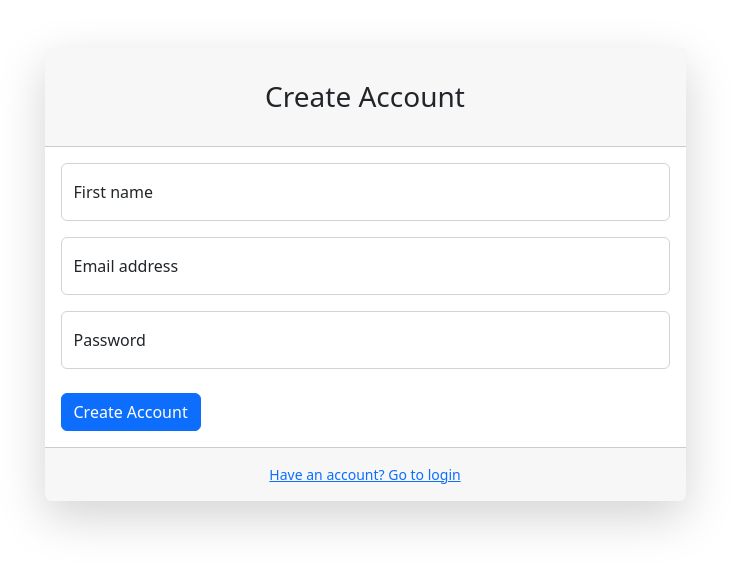
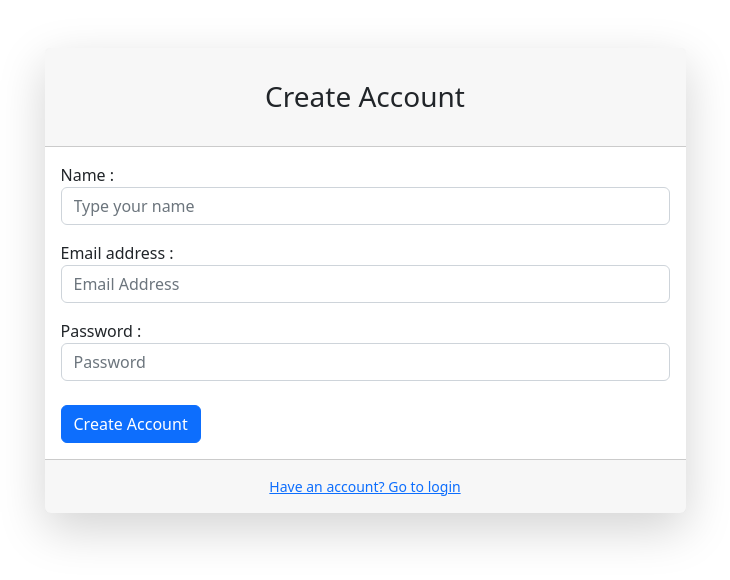
Before and after one commit to alamin-amin/laravel_react_project, a React (Vite) app in the folder LaravelReactEcommers/: page /register in a window 1280 px wide. Shown: the top 580 px of the page, without its empty margins (275-1005 px from the left). Built offline with nearby package versions, Linux system fonts and the light colour scheme.

Commit message:
registasion successfull

```diff
--- a/LaravelReactEcommers/src/components/admin/Category/Add_Category.jsx
+++ b/LaravelReactEcommers/src/components/admin/Category/Add_Category.jsx
@@ -1,11 +1,13 @@
 import React, { useState } from 'react'
 import MasterLayout from '../../../layouts/admin/MasterLayout'
 import axios from 'axios';
-import { swal } from 'sweetalert';
+//  import { swal } from 'sweetalert';
 import { Link } from 'react-router-dom';
+import { useNavigate } from "react-router-dom";
 
 
 const AddCategory = () => {
+  const navigate = useNavigate();
   const [categoryInput, setCategory] = useState({
     categoryName: '',
     slug: '',
@@ -14,26 +16,32 @@ const AddCategory = () => {
   });
   const handleInput = (e) => {
     setCategory({ ...categoryInput, [e.target.name]: e.target.value });
+
   }
   const submitCategoryFrom = (e) => {
+
+    axios.post(`api/add-category`, data).then(res => {
+
+      if (res.data.status === 200) {
+        swal("Success", res.data.message, "success");
+        document.getElementById('categoryFrom').reset();
+      }
+      else if (res.data.status === 400) {
+        setCategory({ ...categoryInput, error_list: res.data.errors });
+      }
+
+
+    });
+
     e.preventDefault();
+    navigate('/admin/allCategory')
   }
   const data = {
     categoryName: categoryInput.categoryName,
     slug: categoryInput.slug,
     status: categoryInput.status,
   }
-  axios.post(`api/add-category`, data).then(res => {
-    if (res.data.status === 200) {
-      swal("Success", res.data.message, "success");
-      document.getElementById('categoryFrom').reset();
-    }
-    else if (res.data.status === 400) {
-      setCategory({ ...categoryInput, error_list: res.data.errors });
-    }
 
-
-  });
 
   return (
     <div className='ms-3'>
--- a/LaravelReactEcommers/src/components/admin/Category/Edit_Category.jsx
+++ b/LaravelReactEcommers/src/components/admin/Category/Edit_Category.jsx
@@ -1,7 +1,7 @@
 import React, { useEffect, useState } from 'react'
 import { Link } from 'react-router-dom';
 import MasterLayout from '../../../layouts/admin/MasterLayout'
-import { swal } from 'sweetalert';
+// import { swal } from 'sweetalert';
 
 function EditCategory(props) {
     const [categoryInput, setCategory] = useState([]);
@@ -52,7 +52,7 @@ function EditCategory(props) {
                                 </div>
                             </div>
                             <div className=" mb-3">
-                                <button type="submit" className="btn btn-primary">Upadete</button>
+                                <button type="submit" className="btn btn-primary">Updete</button>
                             </div>
                         </div>
                     </form>
--- a/LaravelReactEcommers/src/components/frontend/auth/Register.jsx
+++ b/LaravelReactEcommers/src/components/frontend/auth/Register.jsx
@@ -3,12 +3,12 @@
 import React, { useState } from 'react'
 import { Link } from 'react-router-dom';
 import axios from 'axios';
+import { useNavigate } from "react-router-dom";
 //  import swal from 'sweetalert';
 
 
 const Register = () => {
-
-    // const history = useHistory();
+    const navigate = useNavigate();
     const [registerInput, setRegister] = useState({
         name: '',
         email: '',
@@ -18,10 +18,12 @@ const Register = () => {
 
     const handleInput = (e) => {
         e.persist();
-        setRegister({ ...registerInput, [e.target.name]: e.target.vale });
+        setRegister({ ...registerInput, [e.target.name]: e.target.value });
+
     }
     const registerSubmitFrom = (e) => {
-        e.preventDefault();
+
+
         const data = {
 
             name: registerInput.name,
@@ -35,12 +37,14 @@ const Register = () => {
                     localStorage.setItem('auth_token', res.data.token);
                     localStorage.setItem('auth_name', res.data.username);
                     swal('Success', res.data.message, 'success');
-                    history.push('/frontLayout');
+                    // history.push('/frontLayout');
                 } else {
                     setRegister({ ...registerInput, error_list: res.data.validation_errors });
                 }
             });
         });
+        e.preventDefault();
+        navigate('/login')
     }
 
     return (
@@ -56,23 +60,23 @@ const Register = () => {
                                         <form onSubmit={registerSubmitFrom}>
                                             <div className="row mb-3">
                                                 <div className="col-md-12">
-                                                    <div className="form-floating mb-3 mb-md-0">
-                                                        <label htmlFor="inputFirstName">First name</label>
-                                                        <input type="text" name='name' onChange={handleInput} value={registerInput.name} className="form-control" id="inputFirstName" placeholder="Enter your name" />
+                                                    <div className="mb-3 mb-md-0">
+                                                        <label htmlFor="name"> Name : </label>
+                                                        <input type="text" name='name' onChange={handleInput} value={registerInput.name} className="form-control" id="inputFirstName" placeholder='Type your name'/>
                                                         <span>{registerInput.error_list.name}</span>
                                                     </div>
                                                 </div>
                                             </div>
-                                            <div className="form-floating mb-3">
-                                                <label htmlFor="inputEmail">Email address</label>
-                                                <input type="email" name='email' onChange={handleInput} value={registerInput.email} className="form-control" id="inputEmail"  placeholder="name@example.com" />
+                                            <div className=" mb-3">
+                                                <label htmlFor="inputEmail">Email address : </label>
+                                                <input type="email" name='email' onChange={handleInput} value={registerInput.email} className="form-control" id="inputEmail" placeholder='Email Address' />
                                                 <span>{registerInput.error_list.email}</span>
                                             </div>
                                             <div className="row mb-3">
                                                 <div className="col-md-12">
-                                                    <div className="form-floating mb-3 mb-md-0">
-                                                        <label htmlFor="inputPassword">Password</label>
-                                                        <input type="password" name='password' onChange={handleInput} value={registerInput.password} className="form-control" id="inputPassword"  placeholder="password" />
+                                                    <div className=" mb-3 mb-md-0">
+                                                        <label htmlFor="inputPassword">Password : </label>
+                                                        <input type="password" name='password' onChange={handleInput} value={registerInput.password} className="form-control" id="inputPassword" placeholder='Password'/>
                                                         <span>{registerInput.error_list.name}</span>
                                                     </div>
                                                 </div>
```
Also changed, not shown: 1 other file (tests, documents, lock files or other folders).
